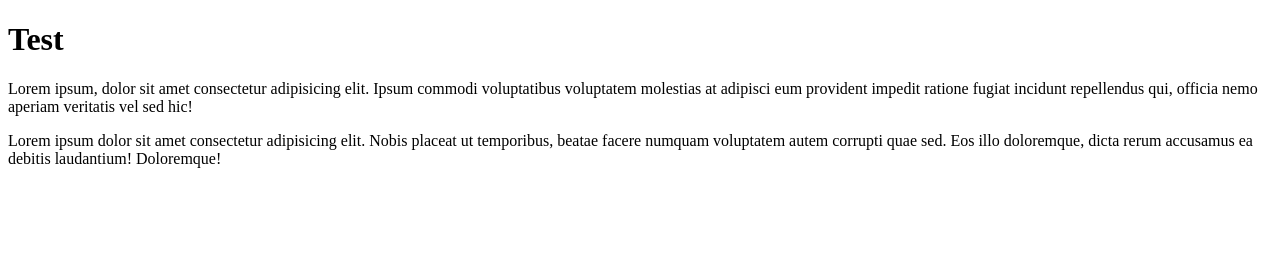
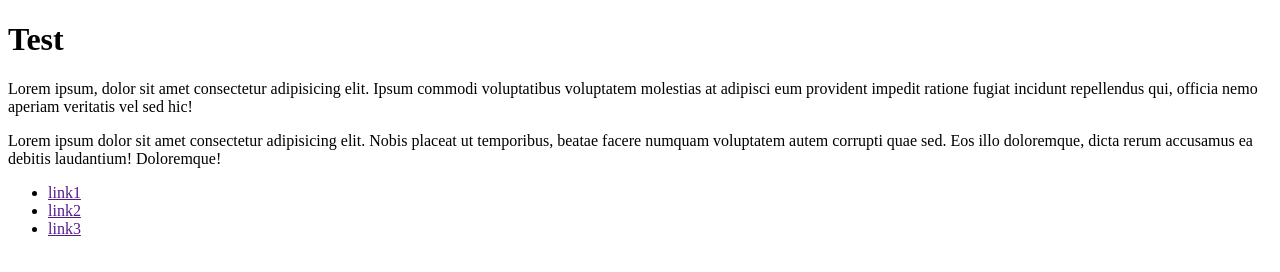
Before and after one commit to Whitesoul293/Whitesoul293, a plain HTML site: page index.html in a window 1280 px wide. Drawn offline with Linux system fonts and the light colour scheme.

Commit message:
aggiunta LI

```diff
--- a/index.html
+++ b/index.html
@@ -13,6 +13,11 @@
     <main>
         <p>Lorem ipsum, dolor sit amet consectetur adipisicing elit. Ipsum commodi voluptatibus voluptatem molestias at adipisci eum provident impedit ratione fugiat incidunt repellendus qui, officia nemo aperiam veritatis vel sed hic!</p>
         <p>Lorem ipsum dolor sit amet consectetur adipisicing elit. Nobis placeat ut temporibus, beatae facere numquam voluptatem autem corrupti quae sed. Eos illo doloremque, dicta rerum accusamus ea debitis laudantium! Doloremque!</p>
+        <ul>
+            <li><a href="">link1</a></li>
+            <li><a href="">link2</a></li>
+            <li><a href="">link3</a></li>
+        </ul>
     </main>
 </body>
 </html>
```
